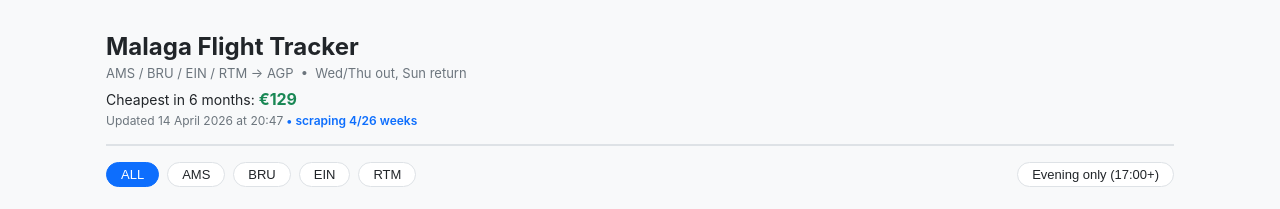
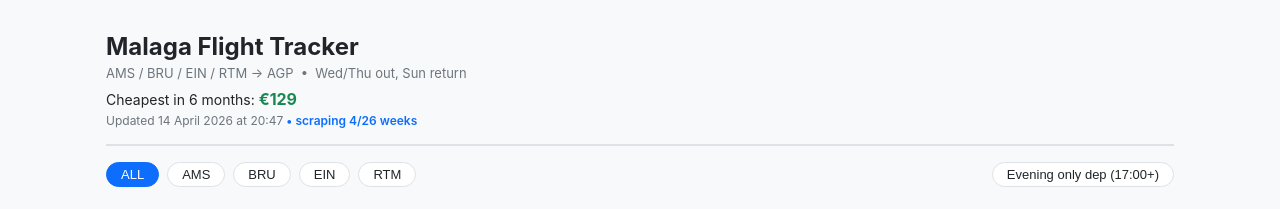
Before and after one commit to samkooijman99/malaga_tracker, a React (Vite) app in the folder frontend/: page / in a window 1280 px wide. Shown: the top 209 px of the page. Built offline with nearby package versions, Linux system fonts and the light colour scheme.

Commit message:
chore: tweak filter label to 'Evening only dep (17:00+)'

```diff
--- a/frontend/src/App.jsx
+++ b/frontend/src/App.jsx
@@ -90,7 +90,7 @@
           onClick={() => setEveningOnly(v => !v)}
           title="Only show deals whose outbound flight departs at or after 17:00"
         >
-          {eveningOnly ? '✓ ' : ''}Evening only (17:00+)
+          {eveningOnly ? '✓ ' : ''}Evening only dep (17:00+)
         </button>
       </div>
 
```
